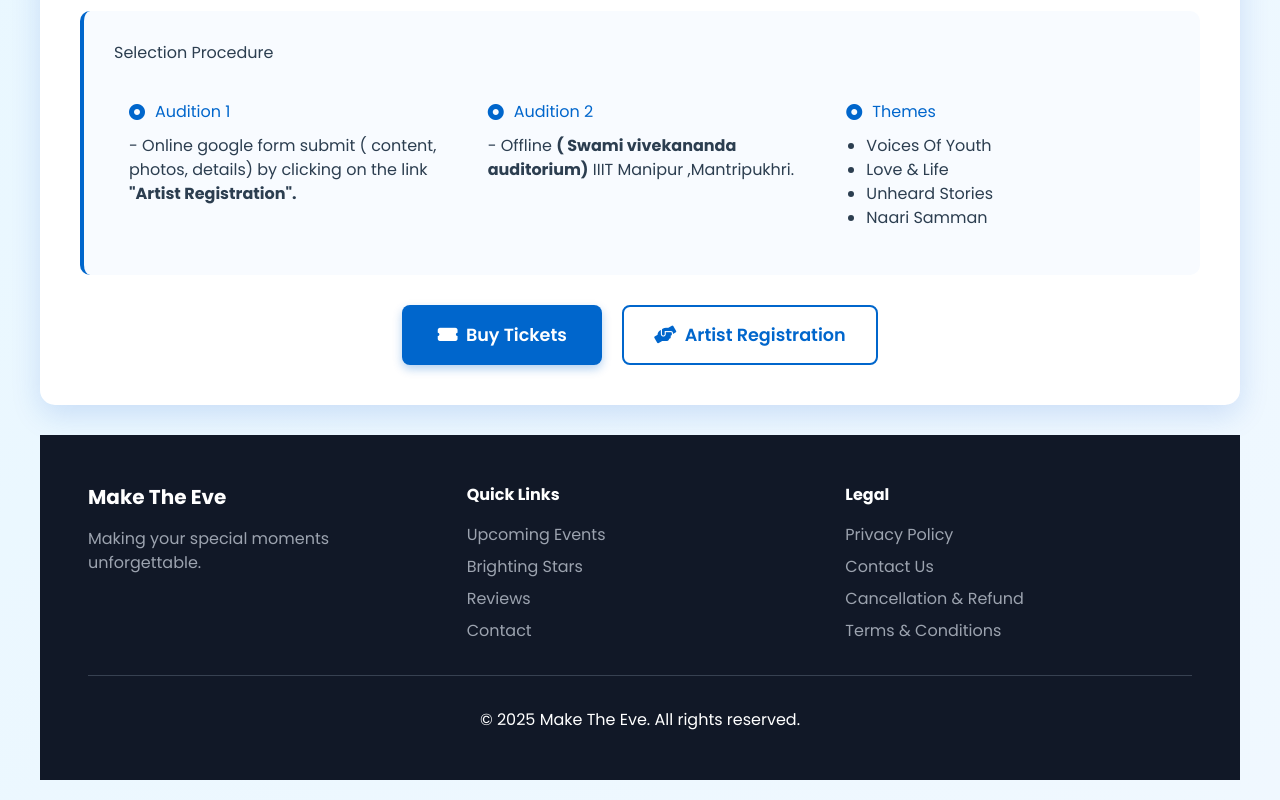
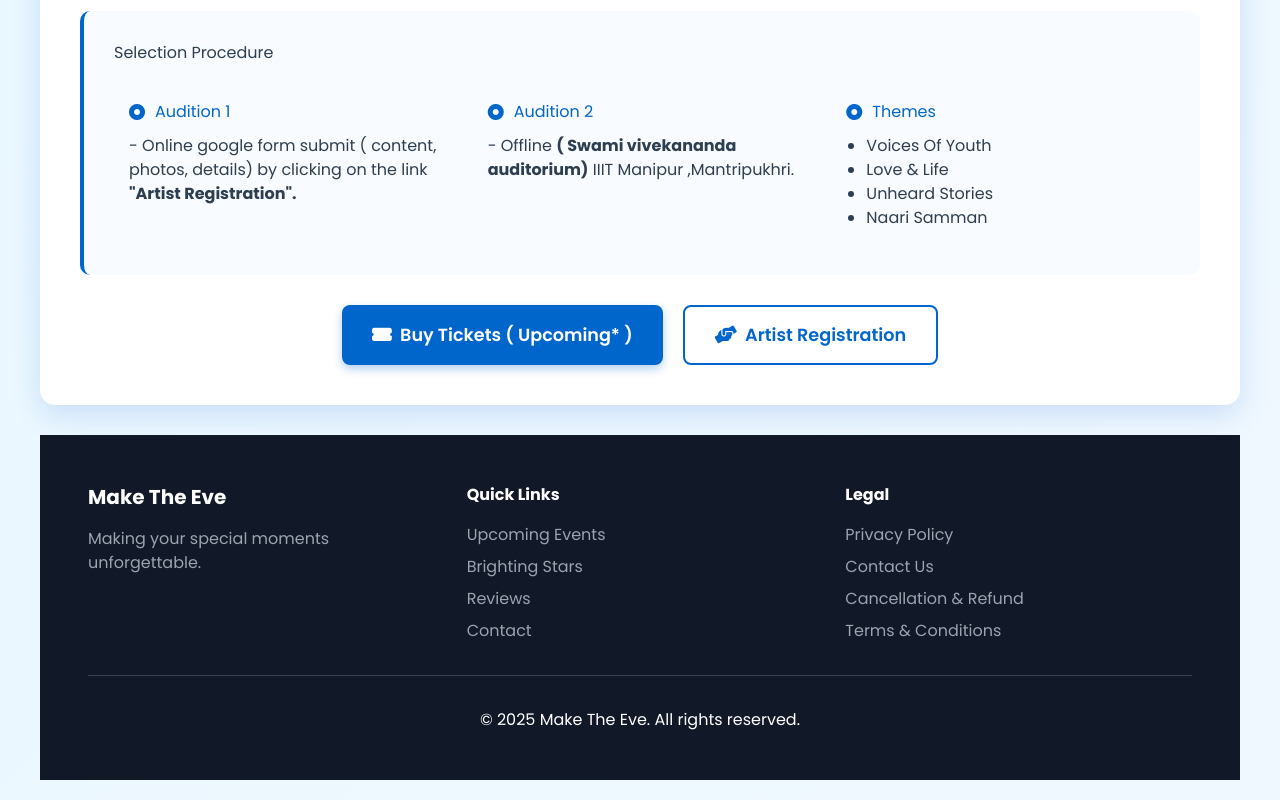
Before and after one commit to maketheeve/myrepository, a website: page frontend/explore.html in a window 1280 px wide. Shown: the part 1011-1811 px from the top of the page. Drawn offline with nearby package versions, Linux system fonts and the light colour scheme.

Commit message:
Update explore.html

```diff
--- a/frontend/explore.html
+++ b/frontend/explore.html
@@ -394,8 +394,8 @@
             </div>
 
             <div class="action-buttons">
-                <a href="payment.html" class="action-btn buy-ticket">
-                    <i class="fas fa-ticket-alt"></i> &nbsp; Buy Tickets
+                <a  class="action-btn buy-ticket">
+                    <i class="fas fa-ticket-alt"></i> &nbsp; Buy Tickets ( Upcoming* )
                 </a>
                 <a href="https://forms.gle/vVqJPdrvH55ivzGs5" class="action-btn participate">
                     <i class="fas fa-hands-helping"></i> &nbsp; Artist Registration
```
